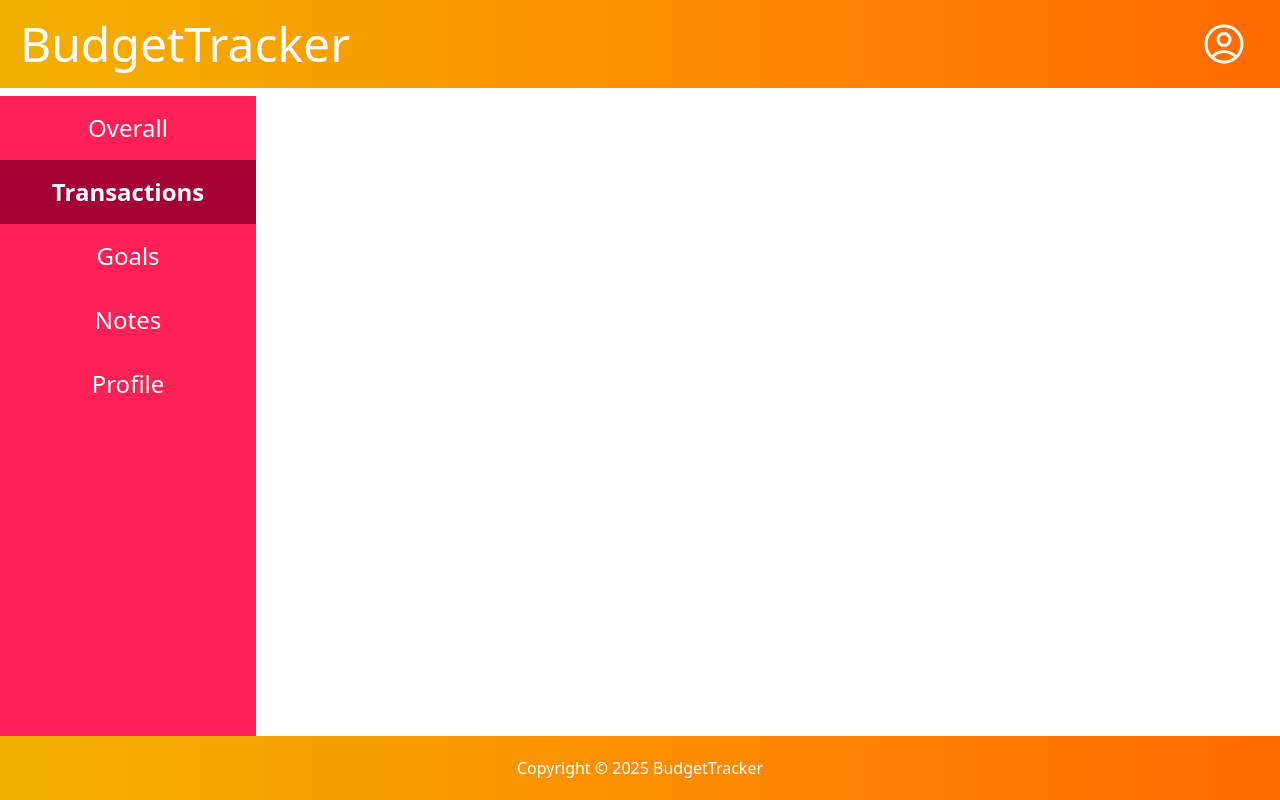
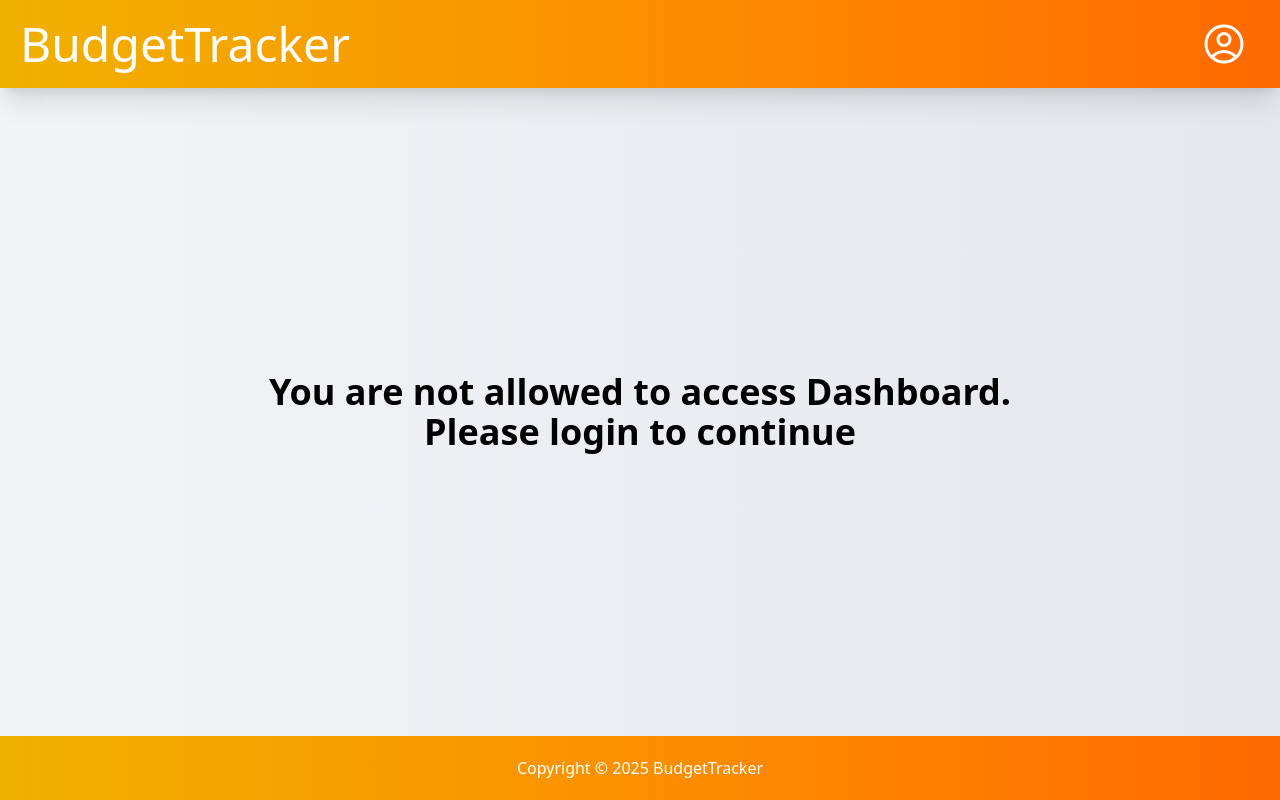
Before and after one commit to LisZLisowni2/budget-tracker, a React (Vite) app in the folder frontend/: page /dashboard in a window 1280 px wide. Built offline with nearby package versions, Linux system fonts and the light colour scheme; no server answers.

Commit message:
Update protection against unauthorized access

```diff
--- a/frontend/src/components/Dashboard/Dashboard.tsx
+++ b/frontend/src/components/Dashboard/Dashboard.tsx
@@ -24,7 +24,7 @@ function NavOption({ text, route, active, onClick }: INavOption) {
 
 export default function Dashboard({ children }: IChildren ) {
     const [selected, setSelected] = useState<string | null>((sessionStorage.getItem("selectedDashboard")) ? sessionStorage.getItem("selectedDashboard") : "1")
-    const { loading } = useUser()
+    const { user, loading } = useUser()
 
     if (loading) {
         return (
@@ -32,13 +32,13 @@ export default function Dashboard({ children }: IChildren ) {
         )
     }
 
-    // if (!user) {
-    //     return (
-    //         <div className="w-full flex justify-center items-center">
-    //             <p className="text-black text-4xl font-bold text-center">You are not allowed to access Dashboard.<br />Please login to continue</p>
-    //         </div>
-    //     )
-    // }
+    if (!user) {
+        return (
+            <div className="w-full flex justify-center items-center">
+                <p className="text-black text-4xl font-bold text-center">You are not allowed to access Dashboard.<br />Please login to continue</p>
+            </div>
+        )
+    }
 
     return (
         <section className="w-full lg:max-sm:flex-col lg:flex border-t-8 text-center z-10">
--- a/frontend/src/components/Dashboard/Goals.tsx
+++ b/frontend/src/components/Dashboard/Goals.tsx
@@ -12,7 +12,13 @@ export default function Goals() { // TODO: Create context for goals
         </p>)
     }
 
-    console.log(user)
+    if (!user) {
+        return (
+            <div className="w-full flex justify-center items-center">
+                <p className="text-black text-4xl font-bold text-center">You are not allowed to access Dashboard.<br />Please login to continue</p>
+            </div>
+        )
+    }
 
     return (
         <div className="flex items-center justify-between flex-col h-full *:p-4 max-lg:overflow-auto">
--- a/frontend/src/components/Dashboard/Notes.tsx
+++ b/frontend/src/components/Dashboard/Notes.tsx
@@ -59,7 +59,19 @@ export default function Notes() {
         </p>)
     }
 
-    if (!user || !notes) return (<p>User or notes not loaded</p>)
+    if (!user) {
+        return (
+            <div className="w-full flex justify-center items-center">
+                <p className="text-black text-4xl font-bold text-center">You are not allowed to access Dashboard.<br />Please login to continue</p>
+            </div>
+        )
+    }
+
+    if (!notes) { return (
+        <div className="w-full flex justify-center items-center">
+            <p className="text-black text-4xl font-bold text-center">Notes doesn't load. Probably server's error.<br />Please try again later</p>
+        </div>)
+    }
 
     const selectedNote = notes.find((note) => note._id === selectedNoteID)
 
--- a/frontend/src/components/Dashboard/Overall.tsx
+++ b/frontend/src/components/Dashboard/Overall.tsx
@@ -75,7 +75,13 @@ export default function Overall() {
         </p>)
     }
 
-    console.log(user)
+    if (!user) {
+        return (
+            <div className="w-full flex justify-center items-center">
+                <p className="text-black text-4xl font-bold text-center">You are not allowed to access Dashboard.<br />Please login to continue</p>
+            </div>
+        )
+    }
 
     const data = {
         labels: ['Jan', 'Feb', 'Mar', 'Apr', 'May', 'Jun'],
--- a/frontend/src/components/Dashboard/Profile.tsx
+++ b/frontend/src/components/Dashboard/Profile.tsx
@@ -10,6 +10,14 @@ export default function Profile() {
         </p>)
     }
 
+    if (!user) {
+        return (
+            <div className="w-full flex justify-center items-center">
+                <p className="text-black text-4xl font-bold text-center">You are not allowed to access Dashboard.<br />Please login to continue</p>
+            </div>
+        )
+    }
+
     return (
         <div className="flex justify-center items-center flex-col h-full *:p-4">
             <h1 className="text-6xl">{ user?.username } </h1>
--- a/frontend/src/components/Dashboard/Transaction.tsx
+++ b/frontend/src/components/Dashboard/Transaction.tsx
@@ -12,7 +12,13 @@ export default function Transactions() { // TODO: Create context for transaction
         </p>)
     }
 
-    console.log(user)
+    if (!user) {
+        return (
+            <div className="w-full flex justify-center items-center">
+                <p className="text-black text-4xl font-bold text-center">You are not allowed to access Dashboard.<br />Please login to continue</p>
+            </div>
+        )
+    }
 
     return (
         <div className="flex items-center justify-between flex-col h-full *:p-4 max-lg:overflow-auto">
```
